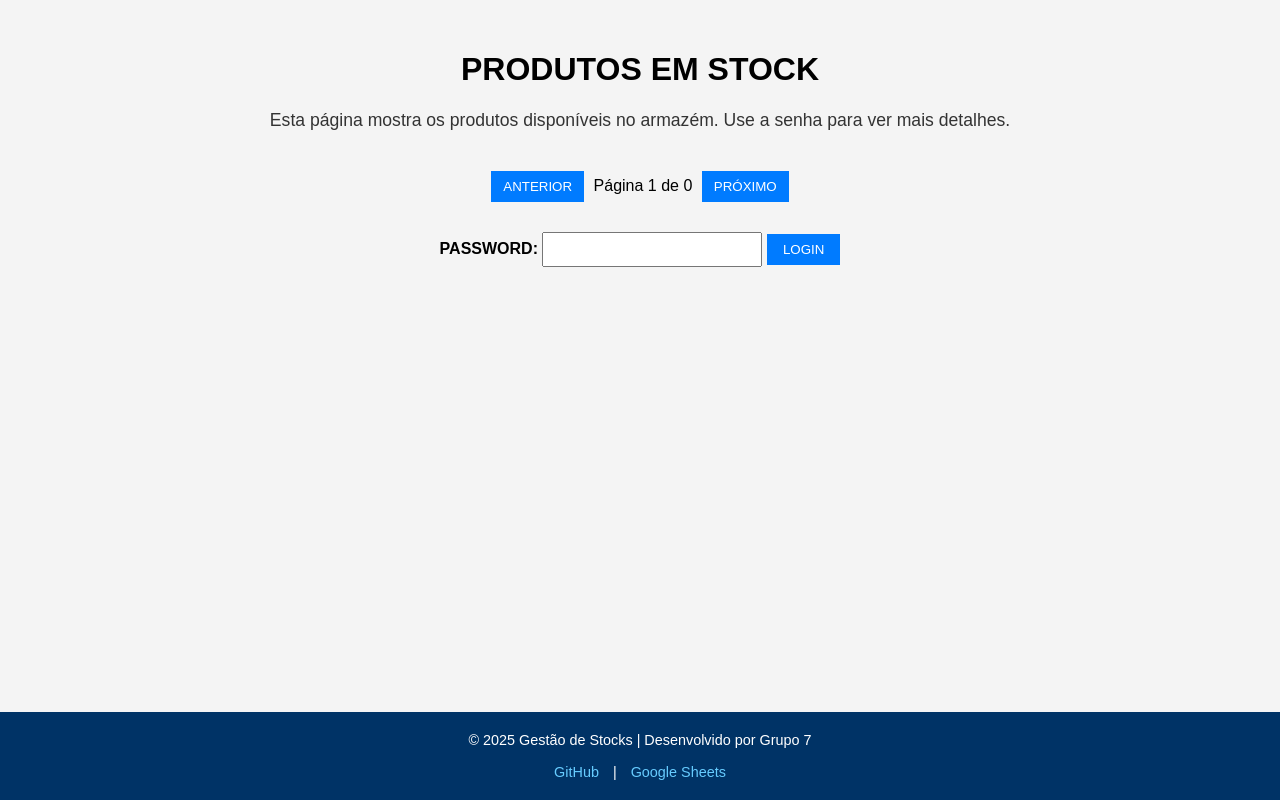
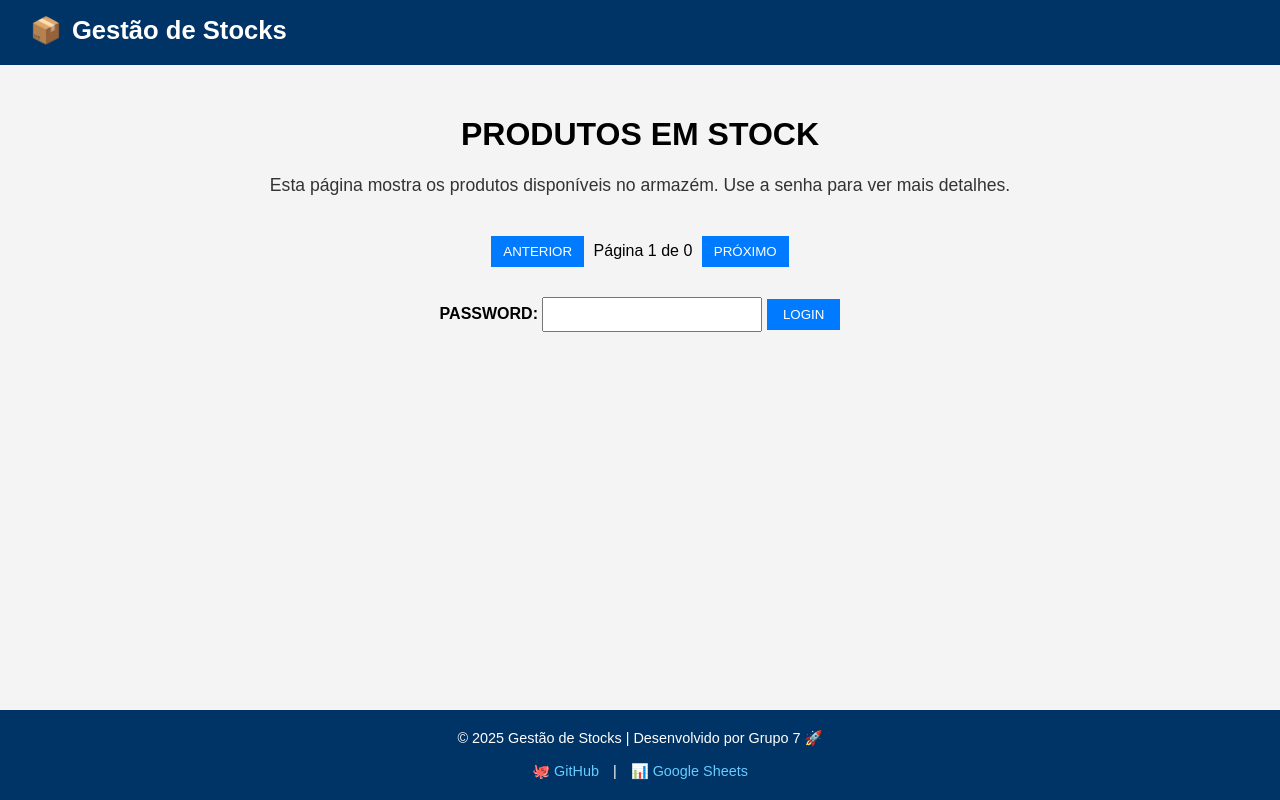
Before and after one commit to JoaoPinheiro1311/GestaoDeStocksPython, a Flask app: template templates/index.html in a window 1280 px wide. Run offline with Flask 3, Linux system fonts and the light colour scheme; the template is opened without the code that fills it, so the values that code supplies are empty.

Commit message:
update: ui

```diff
--- a/app.py
+++ b/app.py
@@ -11,40 +11,27 @@ client = gspread.authorize(creds)
 
 sheet = client.open("Gestão de Stocks").sheet1
 
-def parse_coordinates(coord_str):
-    try:
-        lat, lng = coord_str.replace("°", "").split(",")
-        return float(lat.strip()), float(lng.strip())
-    except:
-        return None, None
-
 from datetime import datetime, timedelta
 
 def get_data(show_all=False):
     rows = sheet.get_all_records()
     filtered_rows = []
-    today = datetime.today()
 
     for row in rows:
         try:
-            validade_str = row.get("Data de Validade", "")
-            validade = datetime.strptime(validade_str, "%d/%m/%Y") if validade_str else None
             stock = int(row.get("Quantidade em Stock", 0))
+            alerta = ""
 
-            if show_all or stock > 10:
-                alerta = ""
-                if validade:
-                    if validade < today:
-                        alerta = "fora_validade"
-                    elif validade <= today + timedelta(days=5):
-                        alerta = "proximo_validade"
-                if stock <= 10 and not alerta:
-                    alerta = "stock_baixo"
+            # Nova lógica de cores:
+            if stock < 5:
+                alerta = "stock_vermelho"
+            elif stock < 20:
+                alerta = "stock_amarelo"
 
-                row["Alerta"] = alerta
-                row["Latitude"] = float(row.get("Latitude", 0))
-                row["Longitude"] = float(row.get("Longitude", 0))
-                filtered_rows.append(row)
+            row["Alerta"] = alerta
+            row["Latitude"] = float(row.get("Latitude", 0))
+            row["Longitude"] = float(row.get("Longitude", 0))
+            filtered_rows.append(row)
         except:
             continue
 
--- a/templates/index.html
+++ b/templates/index.html
@@ -1,11 +1,14 @@
 <!DOCTYPE html>
 <html>
+
 <head>
-    <title>{% if admin %}PÁGINA DE ADMIN{% else %}PRODUTOS EM STOCK{% endif %}</title>
+    <title>{% if admin %}Gestão de Stocks - Admin{% else %}Gestão de Stocks{% endif %}</title>
     <link rel="icon" type="image/x-icon" href="{{ url_for('static', filename='ico.png') }}">
     <link rel="stylesheet" href="https://unpkg.com/leaflet@1.9.4/dist/leaflet.css" />
+
     <style>
-        html, body {
+        html,
+        body {
             height: 100%;
             margin: 0;
         }
@@ -24,7 +27,8 @@
             box-sizing: border-box;
         }
 
-        h1, h2 {
+        h1,
+        h2 {
             text-align: center;
         }
 
@@ -42,7 +46,8 @@
             background-color: #fff;
         }
 
-        th, td {
+        th,
+        td {
             padding: 10px;
             border: 1px solid #ccc;
             text-align: center;
@@ -118,19 +123,71 @@
             text-align: center;
         }
 
-        .fora_validade { background-color: #ff4d4d !important; }
-        .proximo_validade { background-color: #ffa500 !important; }
-        .stock_baixo { background-color: #ffff66 !important; }
-</style>
+        header {
+            background-color: #003366;
+            color: white;
+            padding: 15px 30px;
+            position: relative;
+            /* importante para o botão ficar posicionado em relação a este */
+            height: 35px;
+        }
 
+        .header-title {
+            font-size: 1.6em;
+            font-weight: bold;
+            display: flex;
+            align-items: center;
+            gap: 10px;
+        }
+
+        .logout-btn {
+            position: absolute;
+            top: 12px;
+            right: 30px;
+            font-size: 1em;
+            background-color: #ff4d4d;
+            color: white;
+            padding: 8px 16px;
+            text-decoration: none;
+            border-radius: 6px;
+            font-weight: bold;
+            transition: background-color 0.2s ease;
+        }
+
+        .logout-btn:hover {
+            background-color: #cc0000;
+        }
+
+        /* ----------- Classes de alerta (só serão usadas em admin) ----------- */
+        tr.stock_vermelho {
+            background-color: #ff4d4d !important;
+        }
+
+        tr.stock_amarelo {
+            background-color: #ffff66 !important;
+        }
     </style>
 </head>
+
 <body>
+
+    <header>
+        <div class="header-title">
+            📦 <span>Gestão de Stocks</span>
+        </div>
+        {% if admin %}
+        <a href="/" class="logout-btn" title="Sair da conta">🔓 Logout</a>
+        {% endif %}
+    </header>
 
     <div class="container">
         <h1>{% if admin %}PÁGINA DE ADMIN{% else %}PRODUTOS EM STOCK{% endif %}</h1>
         <div class="intro">
+            {% if admin %}
+            Estás agora em modo admin! Consegues ver mais informações sobre os produtos.
+            {% else %}
             Esta página mostra os produtos disponíveis no armazém. Use a senha para ver mais detalhes.
+            {% endif %}
         </div>
 
         <table id="stockTable">
@@ -145,7 +202,7 @@
             </thead>
             <tbody>
                 {% for item in items %}
-            <tr class="{{ item.get('Alerta', '') }}">
+                <tr {% if admin and item.get('Alerta') %} class="{{ item.get('Alerta') }}" {% endif %}>
                     {% for key, value in item.items() %}
                     {% if key != 'Alerta' %}
                     <td>{{ value }}</td>
@@ -166,6 +223,7 @@
         <div id="map"></div>
         {% endif %}
 
+        {% if not admin %}
         <form method="POST" action="/admin">
             {% if senha_incorreta %}
             <div class="error-message">
@@ -176,13 +234,16 @@
             <input type="password" name="senha" required>
             <input type="submit" value="LOGIN">
         </form>
+        {% endif %}
 
     </div>
 
     <footer>
-    &copy; 2025 Gestão de Stocks | Desenvolvido por Grupo 7<br><br>
-    <a href="https://github.com/JoaoPinheiro1311/GestaoDeStocksPython" target="_blank" style="color: #66ccff; text-decoration: none; margin: 0 10px;">GitHub</a> |
-    <a href="https://docs.google.com/spreadsheets/d/1JDPQrlpZshHa8PWKB_hiXygXC_OwdgXHB2P8z7O_Kz0/edit?gid=0#gid=0" target="_blank" style="color: #66ccff; text-decoration: none; margin: 0 10px;">Google Sheets</a>
+        &copy; 2025 Gestão de Stocks | Desenvolvido por Grupo 7 🚀<br><br>
+        <a href="https://github.com/JoaoPinheiro1311/GestaoDeStocksPython" target="_blank"
+            style="color: #66ccff; text-decoration: none; margin: 0 10px;">🐙 GitHub</a> |
+        <a href="https://docs.google.com/spreadsheets/d/1JDPQrlpZshHa8PWKB_hiXygXC_OwdgXHB2P8z7O_Kz0/edit?gid=0#gid=0"
+            target="_blank" style="color: #66ccff; text-decoration: none; margin: 0 10px;">📊 Google Sheets</a>
     </footer>
 
     <script src="https://unpkg.com/leaflet@1.9.4/dist/leaflet.js"></script>
@@ -263,3 +324,7 @@
             map.fitBounds(group.getBounds());
         }
     </script>
+
+</body>
+
+</html>
```
Lines whose indentation alone changed are shown as unchanged.
